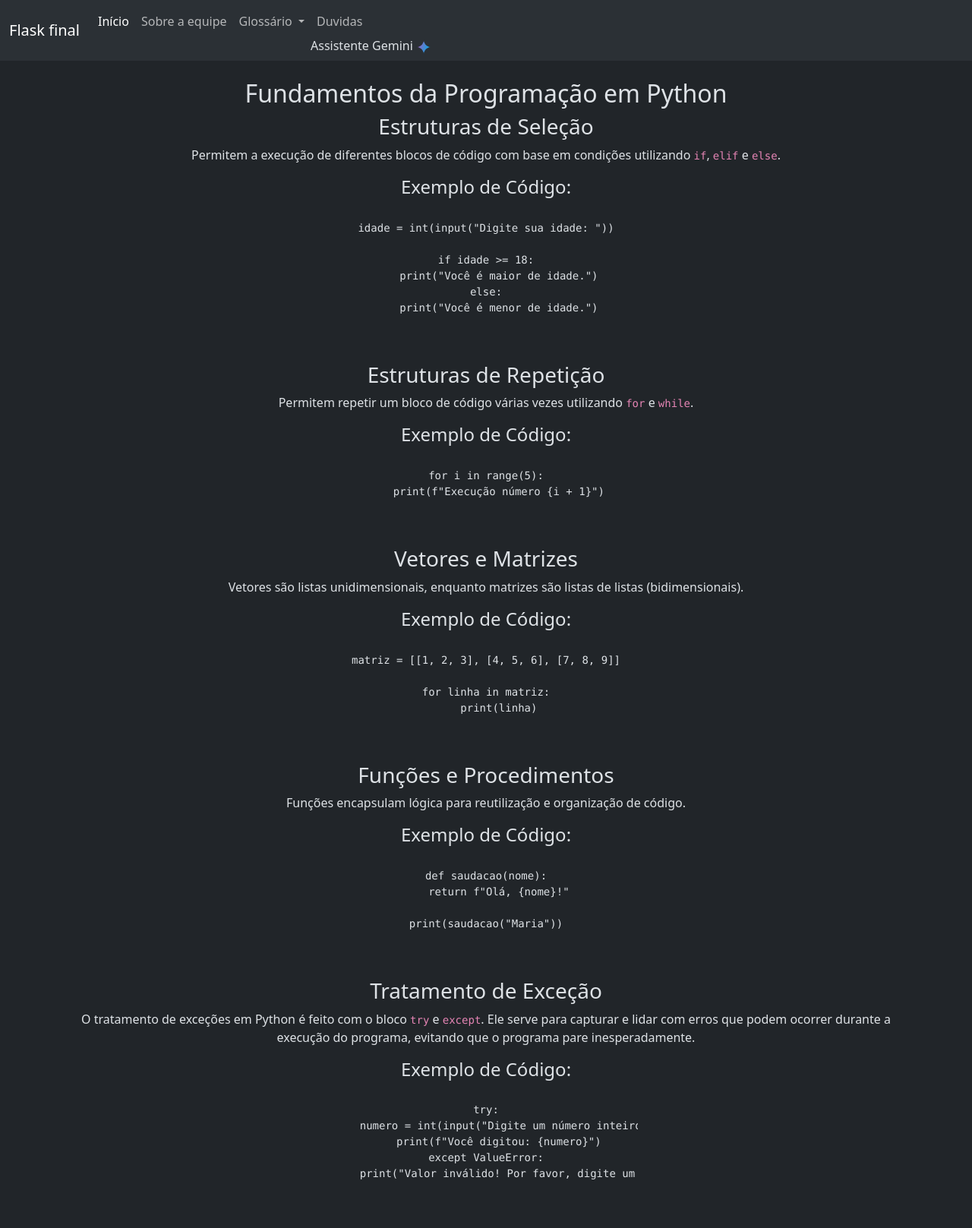
After one commit to Eulyna-Cristina/Projeto_Messias_finalizado, a Flask app: page /conteudo in a window 1280 px wide. The commit adds this page. Shown: the whole page at 76% size. Run offline with Flask 3, Linux system fonts and the light colour scheme.

Commit message:
projeto pronto

```diff
--- a/app.py
+++ b/app.py
@@ -102,6 +102,10 @@ def apagar_termo(termo_id):
 def duvidas():
     return render_template('duvidas.html')
 
+@app.route('/conteudo')
+def conteudo():
+    return render_template('conteudo.html')
+
 @app.route('/ask_gemini', methods=['POST'])
 def ask_gemini():
     if model is None:
--- a/bd_glossario.csv
+++ b/bd_glossario.csv
@@ -1,3 +1,5 @@
 Python; Python é uma linguagem de programação de alto nível, de propósito geral e de código aberto. Foi criada por Guido van
 Rossum e seu desenvolvimento começou em 1989, com a primeira versão lançada em 1991. Python é conhecida por sua sintaxe clara, legibilidade de código e versatilidade. Flask; Flask é um framework web leve e flexível para Python. Ele foi criado por Armin Ronacher e lançado pela primeira vez em 2010. Flask é conhecido por sua simplicidade e facilidade de uso, proporcionando as ferramentas necessárias para
 construir aplicativos web de forma rápida e eficiente.
+Linux,Sistema operacional
+Linux,teste
--- /dev/null
+++ b/templates/conteudo.html
@@ -0,0 +1,93 @@
+{% extends "modelo.html" %}
+
+{% block conteudo %}
+<div class="container text-center mt-4">
+    <h2>Fundamentos da Programação em Python</h2>
+
+    <!-- Estruturas de Seleção -->
+    <section class="mb-4">
+        <h3>Estruturas de Seleção</h3>
+        <p>
+            Permitem a execução de diferentes blocos de código com base em condições utilizando <code>if</code>, <code>elif</code> e <code>else</code>.
+        </p>
+        <h4 class="text-center">Exemplo de Código:</h4>
+        <div class="d-flex justify-content-center">
+            <pre style="max-width: 400px;"><code>
+idade = int(input("Digite sua idade: "))
+
+if idade >= 18:
+    print("Você é maior de idade.")
+else:
+    print("Você é menor de idade.")
+            </code></pre>
+        </div>
+    </section>
+
+    <!-- Estruturas de Repetição -->
+    <section class="mb-4">
+        <h3>Estruturas de Repetição</h3>
+        <p>
+            Permitem repetir um bloco de código várias vezes utilizando <code>for</code> e <code>while</code>.
+        </p>
+        <h4 class="text-center">Exemplo de Código:</h4>
+        <div class="d-flex justify-content-center">
+            <pre style="max-width: 400px;"><code>
+for i in range(5):
+    print(f"Execução número {i + 1}")
+            </code></pre>
+        </div>
+    </section>
+
+    <!-- Vetores e Matrizes -->
+    <section class="mb-4">
+        <h3>Vetores e Matrizes</h3>
+        <p>
+            Vetores são listas unidimensionais, enquanto matrizes são listas de listas (bidimensionais).
+        </p>
+        <h4 class="text-center">Exemplo de Código:</h4>
+        <div class="d-flex justify-content-center">
+            <pre style="max-width: 400px;"><code>
+matriz = [[1, 2, 3], [4, 5, 6], [7, 8, 9]]
+
+for linha in matriz:
+    print(linha)
+            </code></pre>
+        </div>
+    </section>
+
+    <!-- Funções e Procedimentos -->
+    <section class="mb-4">
+        <h3>Funções e Procedimentos</h3>
+        <p>
+            Funções encapsulam lógica para reutilização e organização de código.
+        </p>
+        <h4 class="text-center">Exemplo de Código:</h4>
+        <div class="d-flex justify-content-center">
+            <pre style="max-width: 400px;"><code>
+def saudacao(nome):
+    return f"Olá, {nome}!"
+
+print(saudacao("Maria"))
+            </code></pre>
+        </div>
+    </section>
+
+    <!-- Tratamento de Exceção -->
+    <section class="mb-4">
+        <h3>Tratamento de Exceção</h3>
+        <p>
+            O tratamento de exceções em Python é feito com o bloco <code>try</code> e <code>except</code>. Ele serve para capturar e lidar com erros que podem ocorrer durante a execução do programa, evitando que o programa pare inesperadamente.
+        </p>
+        <h4 class="text-center">Exemplo de Código:</h4>
+        <div class="d-flex justify-content-center">
+            <pre style="max-width: 400px;"><code>
+try:
+    numero = int(input("Digite um número inteiro: "))
+    print(f"Você digitou: {numero}")
+except ValueError:
+    print("Valor inválido! Por favor, digite um número inteiro.")
+            </code></pre>
+        </div>
+    </section>
+</div>
+{% endblock %}
--- a/templates/modelo.html
+++ b/templates/modelo.html
@@ -32,7 +32,7 @@
                 <li><a class="dropdown-item" href="/glossario">Visualizar</a></li>
                 <li><a class="dropdown-item" href="/novo_termo">Novo termo</a></li>
                 <li><hr class="dropdown-divider"></li>
-                <li><a class="dropdown-item" href="#">Outra opção</a></li>
+                <li><a class="dropdown-item" href="/conteudo">Conteudo do Site</a></li>
               </ul>
             </li>
 
```
